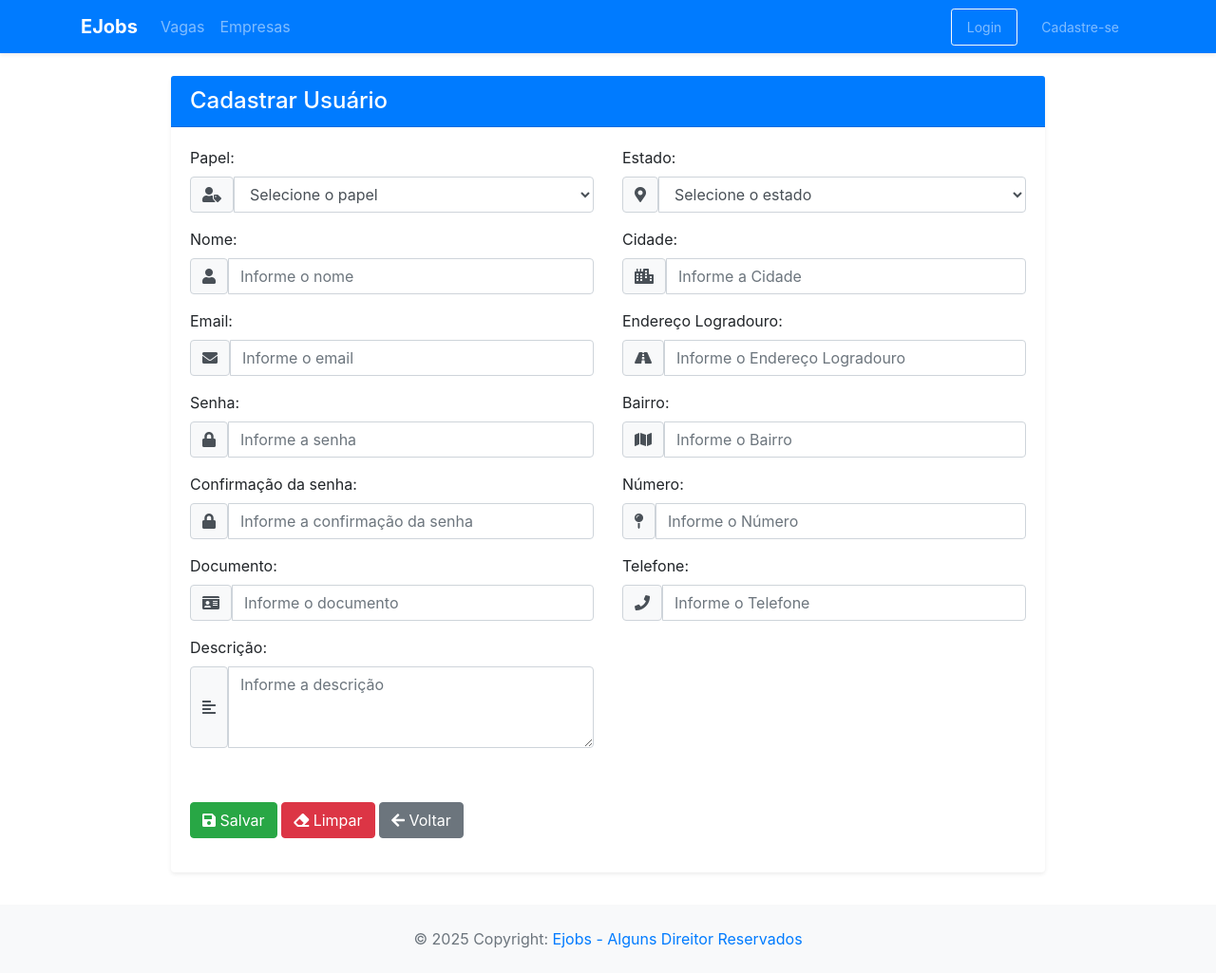
After one commit to Projeto-Integrador-E-Jobs/E-Jobs, a PHP site: page /app/view/usuario/form_cadastro.php in a window 1280 px wide. The commit adds this page. Shown: the whole page at 95% size. Run offline with PHP 8.4, Linux system fonts and the light colour scheme; the template is opened without the code that fills it, so the values that code supplies are empty; some libraries are stand-ins or nearby versions.

Commit message:
Add cadastro

```diff
--- a/app/controller/HomeController.php
+++ b/app/controller/HomeController.php
@@ -15,6 +15,11 @@ class HomeController extends Controller {
 
     //Acão para carregar a página inicial
     public function home() {
+
+    if (session_status() !== PHP_SESSION_ACTIVE) {
+        session_start();
+    }
+
         $dados["qtdUsuarios"] = 30;
 
         $this->loadView("home/home.php", $dados);
--- a/app/model/enum/Status.php
+++ b/app/model/enum/Status.php
@@ -6,8 +6,9 @@ class Status{
 
     const ATIVO = "Ativo";
     const INATIVO = "Inativo";
+    const PENDENTE = "Pendente";
 
     public static function getAllAsArray() {
-        return [Status::ATIVO, Status::INATIVO];
+        return [Status::ATIVO, Status::INATIVO, Status::PENDENTE];
     }
 }
--- a/app/view/include/menu.php
+++ b/app/view/include/menu.php
@@ -5,6 +5,8 @@
 $nome = "(Sessão expirada)";
 if (isset($_SESSION[SESSAO_USUARIO_NOME]))
     $nome = $_SESSION[SESSAO_USUARIO_NOME];
+if (isset($_SESSION[SESSAO_USUARIO_PAPEL]))
+    $papel = $_SESSION[SESSAO_USUARIO_PAPEL];
 
 $logado = isset($_SESSION[SESSAO_USUARIO_ID]);
 ?>
@@ -55,7 +57,13 @@ $logado = isset($_SESSION[SESSAO_USUARIO_ID]);
                         </a>
                         <div class="dropdown-menu dropdown-menu-right" aria-labelledby="userDropdown">
                             <a class="dropdown-item" href="#">Meu Perfil</a>
-                            <a class="dropdown-item" href="#">Minhas Candidaturas</a>
+                            <?php if ($papel == "USUARIO"): ?>
+                                <a class="dropdown-item" href="#">Minhas Candidaturas</a>
+                            <?php elseif ($papel == "EMPRESA"): ?>
+                                    <a class="dropdown-item" href="#">Minhas Vagas</a>
+                            <?php else: ?>
+                                <a class="dropdown-item" href="#">Cargos</a>
+                            <?php endif; ?>
                             <div class="dropdown-divider"></div>
                             <a class="dropdown-item" href="<?= LOGOUT_PAGE ?>">Sair</a>
                         </div>
@@ -65,7 +73,7 @@ $logado = isset($_SESSION[SESSAO_USUARIO_ID]);
                         <a class="nav-link btn btn-outline-light btn-sm mr-2 px-3" href="<?= BASEURL ?>/controller/LoginController.php?action=login">Login</a>
                     </li>
                     <li class="nav-item">
-                         <a class="nav-link btn btn-cadastro btn-sm px-3" href="<?= BASEURL ?>/controller/UsuarioController.php?action=create">Cadastre-se</a>
+                         <a class="nav-link btn btn-cadastro btn-sm px-3" href="<?= BASEURL ?>/controller/CadastroController.php?action=create">Cadastre-se</a>
 
                     </li>
                 <?php endif; ?>
--- a/app/view/login/login.php
+++ b/app/view/login/login.php
@@ -1,8 +1,7 @@
 <?php
-#Nome do arquivo: login/login.php
-#Objetivo: interface para logar no sistema
-
+# Objetivo: página de login
 require_once(__DIR__ . "/../include/header.php");
+require_once(__DIR__ . "/../include/menu.php");
 ?>
 
 <div class="container">
--- /dev/null
+++ b/app/view/usuario/form_cadastro.php
@@ -0,0 +1,239 @@
+<?php
+#Nome do arquivo: usuario/list.php
+#Objetivo: interface para listagem dos usuários do sistema
+
+require_once(__DIR__ . "/../include/header.php");
+require_once(__DIR__ . "/../include/menu.php");
+?>
+
+<div class="container py-4">
+    <div class="row">
+        <div class="col-lg-10 mx-auto">
+            <div class="card shadow-sm border-0">
+                <div class="card-header bg-primary text-white">
+                    <h4 class="mb-0">
+                        <?php if($dados['id'] == 0) echo "Cadastrar"; else echo "Alterar"; ?> Usuário
+                    </h4>
+                </div>
+
+                <div class="card-body">
+                    <form id="frmUsuario" method="POST"
+                          action="<?= BASEURL ?>/controller/CadastroController.php?action=save">
+
+                        <div class="row">
+                            <div class="col-md-6">
+                            <div class="form-group mb-3">
+                                    <label for="selPapel" class="form-label fw-bold">Papel:</label>
+                                    <div class="input-group">
+                                        <span class="input-group-text bg-light">
+                                            <i class="fas fa-user-tag"></i>
+                                        </span>
+                                        <select class="form-control" name="tipoUsuario" id="selPapel">
+                                            <option value="">Selecione o papel</option>
+                                            <?php foreach($dados["papeis"] as $papel): ?>
+                                                <option value="<?= $papel->getId() ?>"
+                                                    <?php
+                                                        if(isset($dados["usuario"]) && $dados["usuario"]->getTipoUsuario()?->getId() == $papel->getId())
+                                                            echo "selected";
+                                                    ?>
+                                                >
+                                                    <?= $papel->getNome() ?>
+                                                </option>
+                                            <?php endforeach; ?>
+                                        </select>
+                                    </div>
+                                </div>
+                                <div class="form-group mb-3">
+                                    <label for="txtNome" class="form-label fw-bold">Nome:</label>
+                                    <div class="input-group">
+                                        <span class="input-group-text bg-light">
+                                            <i class="fas fa-user"></i>
+                                        </span>
+                                        <input class="form-control" type="text" id="txtNome" name="nome"
+                                            maxlength="70" placeholder="Informe o nome"
+                                            value="<?php echo (isset($dados["usuario"]) ? $dados["usuario"]->getNome() : ''); ?>" required />
+                                    </div>
+                                </div>
+
+                                <div class="form-group mb-3">
+                                    <label for="txtLogin" class="form-label fw-bold">Email:</label>
+                                    <div class="input-group">
+                                        <span class="input-group-text bg-light">
+                                            <i class="fas fa-envelope"></i>
+                                        </span>
+                                        <input class="form-control" type="email" id="txtLogin" name="email"
+                                            maxlength="100" placeholder="Informe o email"
+                                            value="<?php echo (isset($dados["usuario"]) ? $dados["usuario"]->getEmail() : ''); ?>" required />
+                                    </div>
+                                </div>
+
+                                <div class="form-group mb-3">
+                                    <label for="txtSenha" class="form-label fw-bold">Senha:</label>
+                                    <div class="input-group">
+                                        <span class="input-group-text bg-light">
+                                            <i class="fas fa-lock"></i>
+                                        </span>
+                                        <input class="form-control" type="password" id="txtPassword" name="senha"
+                                            maxlength="15" placeholder="Informe a senha"
+                                            value="<?php echo (isset($dados["usuario"]) ? $dados["usuario"]->getSenha() : ''); ?>" />
+                                    </div>
+                                </div>
+
+                                <div class="form-group mb-3">
+                                    <label for="txtConfSenha" class="form-label fw-bold">Confirmação da senha:</label>
+                                    <div class="input-group">
+                                        <span class="input-group-text bg-light">
+                                            <i class="fas fa-lock"></i>
+                                        </span>
+                                        <input class="form-control" type="password" id="txtConfSenha" name="conf_senha"
+                                            maxlength="15" placeholder="Informe a confirmação da senha"
+                                            value="<?php echo isset($dados['confSenha']) ? $dados['confSenha'] : '';?>" />
+                                    </div>
+                                </div>
+
+                                <div class="form-group mb-3">
+                                    <label for="txtDocumento" class="form-label fw-bold">Documento:</label>
+                                    <div class="input-group">
+                                        <span class="input-group-text bg-light">
+                                            <i class="fas fa-id-card"></i>
+                                        </span>
+                                        <input class="form-control" type="text" id="txtDocumento" name="documento"
+                                            maxlength="20" placeholder="Informe o documento"
+                                            value="<?php echo (isset($dados["usuario"]) ? $dados["usuario"]->getDocumento() : ''); ?>" />
+                                    </div>
+                                </div>
+
+                                <div class="form-group mb-3">
+                                    <label for="txtDescricao" class="form-label fw-bold">Descrição:</label>
+                                    <div class="input-group">
+                                        <span class="input-group-text bg-light">
+                                            <i class="fas fa-align-left"></i>
+                                        </span>
+                                        <textarea class="form-control" id="txtDescricao" name="descricao" rows="3"
+                                            placeholder="Informe a descrição"><?php echo (isset($dados["usuario"]) ? $dados["usuario"]->getDescricao() : ''); ?></textarea>
+                                    </div>
+                                </div>
+
+
+                            </div>
+
+                            <div class="col-md-6">
+                                <div class="form-group mb-3">
+                                    <label for="selEstado" class="form-label fw-bold">Estado:</label>
+                                    <div class="input-group">
+                                        <span class="input-group-text bg-light">
+                                            <i class="fas fa-map-marker-alt"></i>
+                                        </span>
+                                        <select class="form-control" name="estado" id="selEstado">
+                                            <option value="">Selecione o estado</option>
+                                            <?php foreach($dados["estados"] as $estado): ?>
+                                                <option value="<?= $estado->getId() ?>"
+                                                    <?php
+                                                        if(isset($dados["usuario"]) && $dados["usuario"]->getEstado()?->getId() == $estado->getId())
+                                                            echo "selected";
+                                                    ?>
+                                                >
+                                                    <?= $estado->getNome() ?>
+                                                </option>
+                                            <?php endforeach; ?>
+                                        </select>
+                                    </div>
+                                </div>
+
+                                <div class="form-group mb-3">
+                                    <label for="txtCidade" class="form-label fw-bold">Cidade:</label>
+                                    <div class="input-group">
+                                        <span class="input-group-text bg-light">
+                                            <i class="fas fa-city"></i>
+                                        </span>
+                                        <input class="form-control" type="text" id="txtCidade" name="cidade"
+                                            maxlength="20" placeholder="Informe a Cidade"
+                                            value="<?php echo (isset($dados["usuario"]) ? $dados["usuario"]->getCidade() : ''); ?>" />
+                                    </div>
+                                </div>
+
+                                <div class="form-group mb-3">
+                                    <label for="txtEndLogradouro" class="form-label fw-bold">Endereço Logradouro:</label>
+                                    <div class="input-group">
+                                        <span class="input-group-text bg-light">
+                                            <i class="fas fa-road"></i>
+                                        </span>
+                                        <input class="form-control" type="text" id="txtEndLogradouro" name="endLogradouro"
+                                            maxlength="50" placeholder="Informe o Endereço Logradouro"
+                                            value="<?php echo (isset($dados["usuario"]) ? $dados["usuario"]->getEndLogradouro() : ''); ?>" />
+                                    </div>
+                                </div>
+
+                                <div class="form-group mb-3">
+                                    <label for="txtEndBairro" class="form-label fw-bold">Bairro:</label>
+                                    <div class="input-group">
+                                        <span class="input-group-text bg-light">
+                                            <i class="fas fa-map"></i>
+                                        </span>
+                                        <input class="form-control" type="text" id="txtEndBairro" name="endBairro"
+                                            maxlength="30" placeholder="Informe o Bairro"
+                                            value="<?php echo (isset($dados["usuario"]) ? $dados["usuario"]->getEndBairro() : ''); ?>" />
+                                    </div>
+                                </div>
+
+                                <div class="form-group mb-3">
+                                    <label for="txtEndNumero" class="form-label fw-bold">Número:</label>
+                                    <div class="input-group">
+                                        <span class="input-group-text bg-light">
+                                            <i class="fas fa-map-pin"></i>
+                                        </span>
+                                        <input class="form-control" type="text" id="txtEndNumero" name="endNumero"
+                                            maxlength="10" placeholder="Informe o Número"
+                                            value="<?php echo (isset($dados["usuario"]) ? $dados["usuario"]->getEndNumero() : ''); ?>" />
+                                    </div>
+                                </div>
+
+                                <div class="form-group mb-3">
+                                    <label for="txtTelefone" class="form-label fw-bold">Telefone:</label>
+                                    <div class="input-group">
+                                        <span class="input-group-text bg-light">
+                                            <i class="fas fa-phone"></i>
+                                        </span>
+                                        <input class="form-control" type="text" id="txtTelefone" name="telefone"
+                                            maxlength="20" placeholder="Informe o Telefone"
+                                            value="<?php echo (isset($dados["usuario"]) ? $dados["usuario"]->getTelefone() : ''); ?>" />
+                                    </div>
+                                </div>
+
+
+                            </div>
+                        </div>
+
+                        <div class="row mt-3">
+                            <div class="col-12">
+                                <?php require_once(__DIR__ . "/../include/msg.php"); ?>
+                            </div>
+                        </div>
+
+
+                        <div class="row mt-4">
+                            <div class="col-12">
+                                <input type="hidden" id="hddId" name="id" value="<?= $dados['id']; ?>" />
+
+                                <button type="submit" class="btn btn-success me-2">
+                                    <i class="fas fa-save me-1"></i> Salvar
+                                </button>
+                                <button type="reset" class="btn btn-danger me-2">
+                                    <i class="fas fa-eraser me-1"></i> Limpar
+                                </button>
+                                <a class="btn btn-secondary"
+                                    href="<?= BASEURL ?>/controller/HomeController.php?action=home">
+                                    <i class="fas fa-arrow-left me-1"></i> Voltar
+                                </a>
+                            </div>
+                        </div>
+                    </form>
+                </div>
+            </div>
+        </div>
+    </div>
+</div>
+
+<?php
+require_once(__DIR__ . "/../include/footer.php");
+?>
--- a/ejobs.sql
+++ b/ejobs.sql
@@ -25,7 +25,7 @@ CREATE TABLE usuario (
     end_numero VARCHAR(100),
     end_complemento VARCHAR(100),
     telefone VARCHAR(20),
-    status ENUM('Ativo', 'Inativo'),
+    status ENUM('Ativo', 'Inativo','Pendente'),
     tipo_usuario_id INT,
     FOREIGN KEY (tipo_usuario_id) REFERENCES tipo_usuario(id),
     FOREIGN KEY (estado_id) REFERENCES estado(id)
```
Also changed, not shown: app/controller/CadastroController.php (added, +120 -0 lines), app/dao/TipoUsuarioDAO.php (+11 -0 lines).
